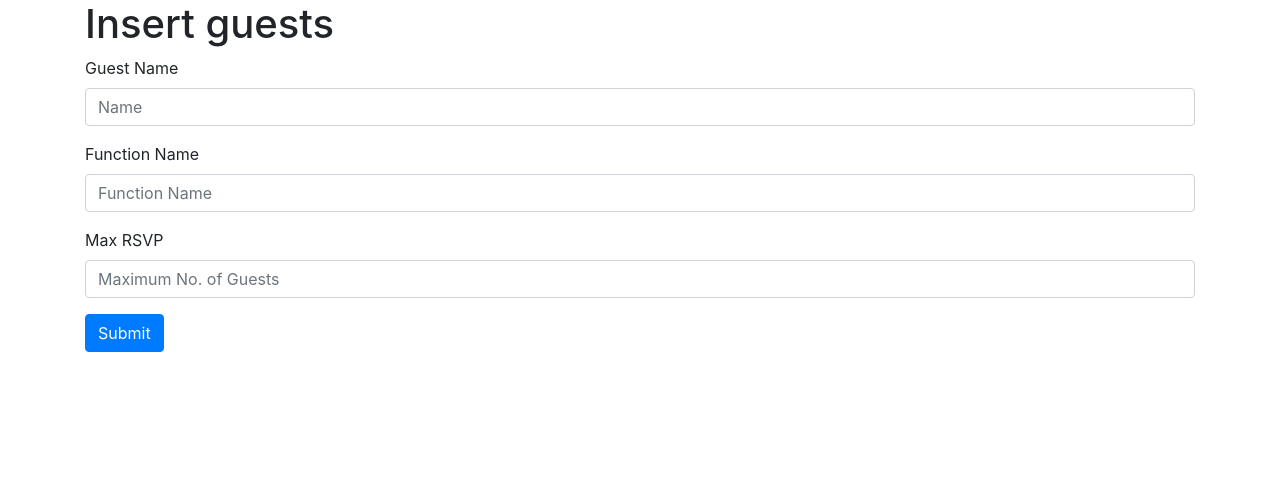
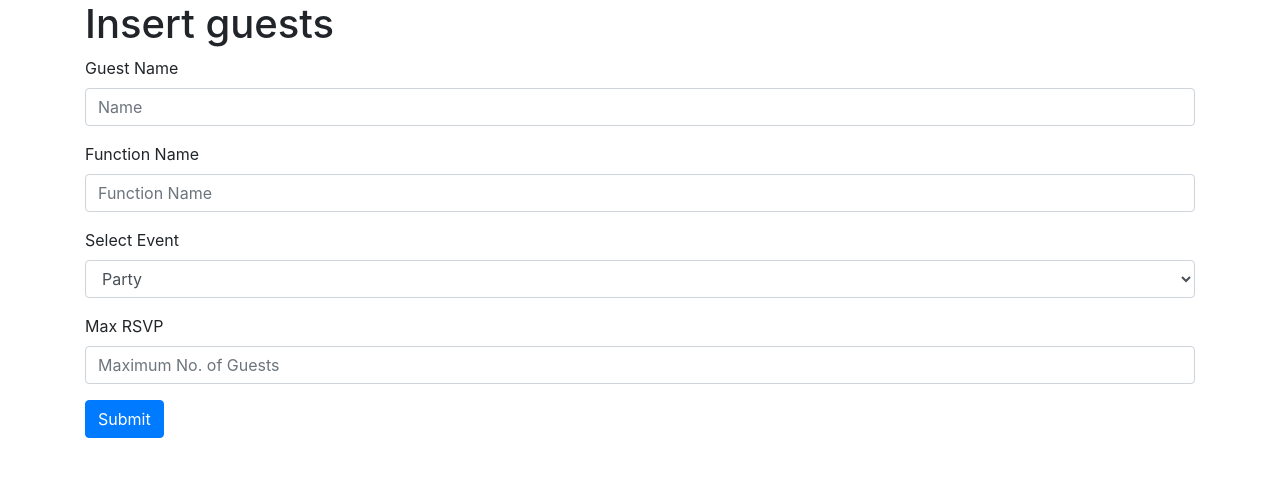
Before and after one commit to Raj1998/Smart-RSVP, a Django app: page /book/ in a window 1280 px wide. Shown: the part 56-533 px from the top of the page. Run offline with Django 3.2, Linux system fonts and the light colour scheme; a user stored in the database is signed in; data comes from the database, SQL or seed files in the repository; both versions use the stored data as it was after the commit; some libraries are stand-ins or nearby versions.

Commit message:
changes in model

```diff
--- a/rsvp/models.py
+++ b/rsvp/models.py
@@ -4,9 +4,18 @@ from django.dispatch import receiver
 from django.conf import settings
 
 
+class Event(models.Model):
+    event_id = models.AutoField(primary_key=True)
+    event_name = models.CharField(max_length=200)
+    event_desc = models.CharField(max_length=500)
+    user = models.ForeignKey(settings.AUTH_USER_MODEL, on_delete=models.CASCADE, default=1)
+
+
 # Create your models here.
 class Booking(models.Model):
     booking_id = models.AutoField(primary_key=True)
+    user = models.ForeignKey(settings.AUTH_USER_MODEL, on_delete=models.CASCADE, default=1)
+    event = models.ForeignKey(Event, on_delete=models.CASCADE)
     guest_name = models.CharField(max_length=300)
     function_name = models.CharField(max_length=400)
     max_rsvp = models.IntegerField()
@@ -16,12 +25,6 @@ class Booking(models.Model):
     qrcode = models.ImageField(upload_to="rsvp", default="")
 
 
-class Event(models.Model):
-    event_id = models.AutoField(primary_key=True)
-    event_name = models.CharField(max_length=200)
-    event_desc = models.CharField(max_length=500)
-    user = models.ForeignKey(settings.AUTH_USER_MODEL, on_delete=models.CASCADE, default=1)
-
 
 # deleting coresponding image on the deletion of record.
 # credits: https://www.aceinthedeck.com/delete-image-after-deletion-from-database/
--- a/rsvp/templates/addRecord.html
+++ b/rsvp/templates/addRecord.html
@@ -16,6 +16,16 @@
                 <label for="exampleInput1">Function Name</label>
                 <input type="text" class="form-control" id="exampleInput1" placeholder="Function Name" name="function_name" required>
               </div>
+
+                <div class="form-group">
+                    <label for="exampleFormControlSelect1">Select Event</label>
+                    <select class="form-control" id="exampleFormControlSelect1">
+                        {% for e in events %}
+                      <option>{{ e.event_name }}</option>
+                      {% endfor %}
+                    </select>
+                  </div>
+
               <div class="form-group">
                   <label for="example-number-input">Max RSVP</label>
                   <input class="form-control" type="number" id="example-number-input" name="maxRSVP" placeholder="Maximum No. of Guests" required>
--- a/rsvp/templates/viewAll.html
+++ b/rsvp/templates/viewAll.html
@@ -11,6 +11,7 @@
               <th scope="col">#</th>
               <th scope="col">Name</th>
               <th scope="col">Function Name</th>
+              <!--<th scope="col">Event Name</th>-->
               <th scope="col">Total invites</th>
               <th scope="col">RSVP</th>
               <th scope="col">URL</th>
@@ -23,6 +24,7 @@
               <th scope="row">{{ item.booking_id }}</th>
               <td>{{ item.guest_name }}</td>
               <td>{{ item.function_name }}</td>
+              <!--<td>{{ item.event.event_name }}</td>-->
               <td>{{ item.max_rsvp }}</td>
               <td>{{ item.done_rsvp }}</td>
               <td><a href="{{ item.url }}" target="_blank">{{ item.url }}</a></td>
--- a/rsvp/views.py
+++ b/rsvp/views.py
@@ -3,6 +3,7 @@ from django.shortcuts import HttpResponse
 from django.contrib.auth.forms import UserCreationForm
 from django.contrib.auth import login, authenticate, logout
 from django.contrib import messages
+from django.utils.safestring import mark_safe
 from .models import Booking, Event
 from django.db.models import Sum
 import hashlib
@@ -31,7 +32,14 @@ def home(request):
 
 def book(request):
     if request.user.is_authenticated:
-        return render(request, 'addRecord.html')
+        current_user = request.user
+        events = Event.objects.all().filter(user=current_user)
+        if len(events) == 0:
+            messages.info(request, "Please add at least one event then proceed further.")
+            return redirect('event')
+        else:
+            params = {'events': events}
+            return render(request, 'addRecord.html', params)
     else:
         return redirect('register_login')
 
@@ -60,7 +68,8 @@ def event(request):
                             user=current_user
                         )
             new_event.save()
-            messages.info(request, "New event is added, now you can add invites in it.")
+            msg = "New event is added, now you can add invites in it. <a href='/book'>here</a>"
+            messages.info(request, mark_safe(msg))
             return redirect('event')
     else:
         return redirect('register_login')
```
Also changed, not shown: db.sqlite3, media/rsvp/24.jpg (deleted), media/rsvp/25.jpg (deleted), media/rsvp/26.jpg (deleted), media/rsvp/27.jpg (deleted), rsvp/migrations/0006_auto_20190721_1234.py (added).
